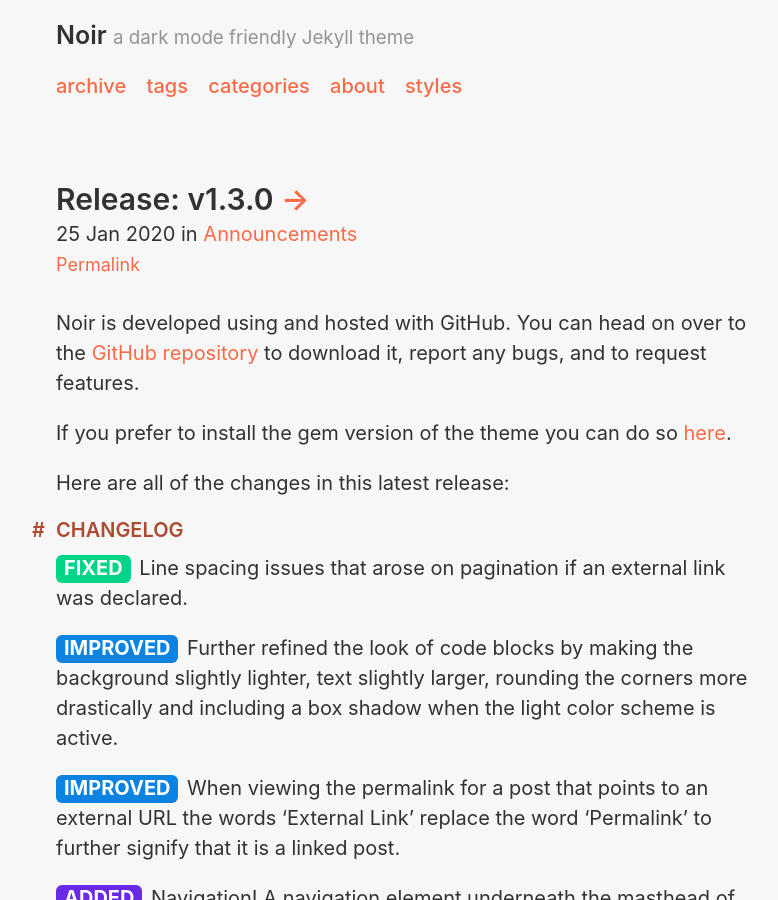
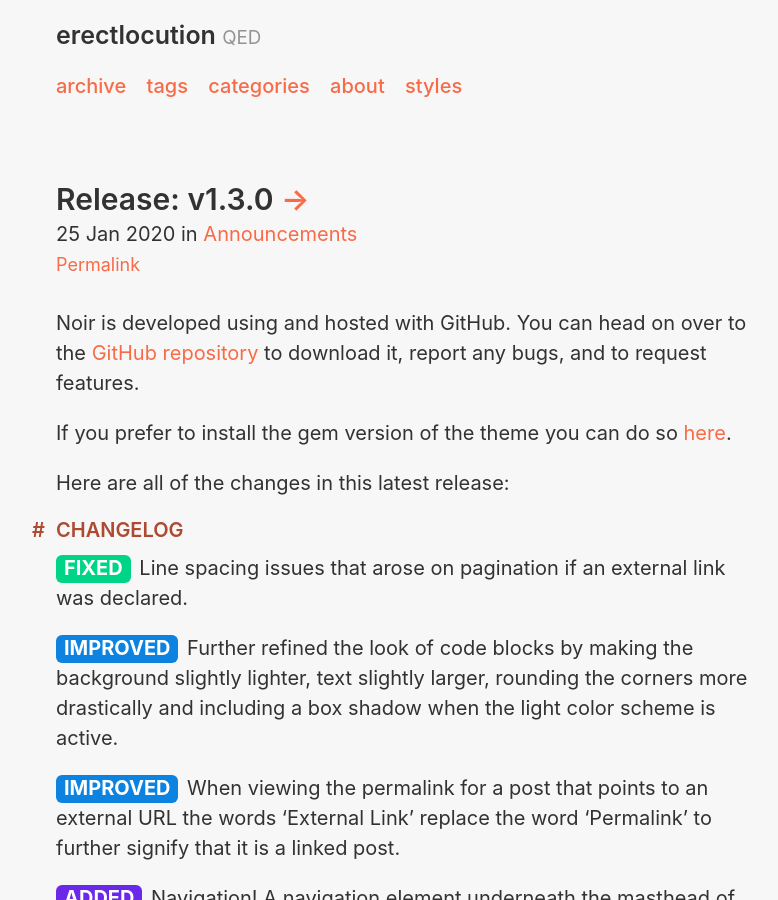
Before and after one commit to muraii/erectlocution_netlify, a Jekyll site: the page built from index.html, in a window 1280 px wide and 900 px high. Shown: the whole window, without its empty margins (234-1012 px from the left). Built offline with Jekyll 4.4.1, drawn with Linux system fonts in a browser that asks for light colours; the list of posts is cut into pages by our own code.

Commit message:
Updated _config.yml with configuration.

```diff
--- a/_config.yml
+++ b/_config.yml
@@ -1,7 +1,7 @@
 # Setup
-title: Noir
-tagline: a dark mode friendly Jekyll theme
-url: https://noir.essentialenemy.com
+title: erectlocution
+tagline: QED
+url: http://erectlocution.com
 paginate: 1
 baseurl: ""
 permalink: :title/
@@ -37,10 +37,9 @@ sass:
 
 # Specify the author for blog posts
 author:
-  name: Victor Johnson
-  url: https://twitter.com/essentialenemy
-  email: me@essentialenemy.com
-
+  name: Daniel Black
+  url: https://twitter.com/muraii
+  email: erectlocution@gmail.com
 # Custom vars
 version: 1.3.0
 github:
```
